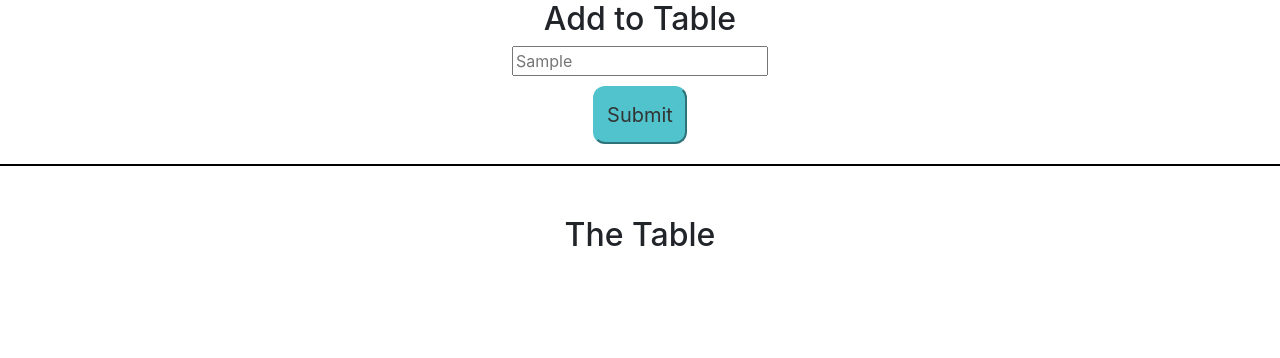
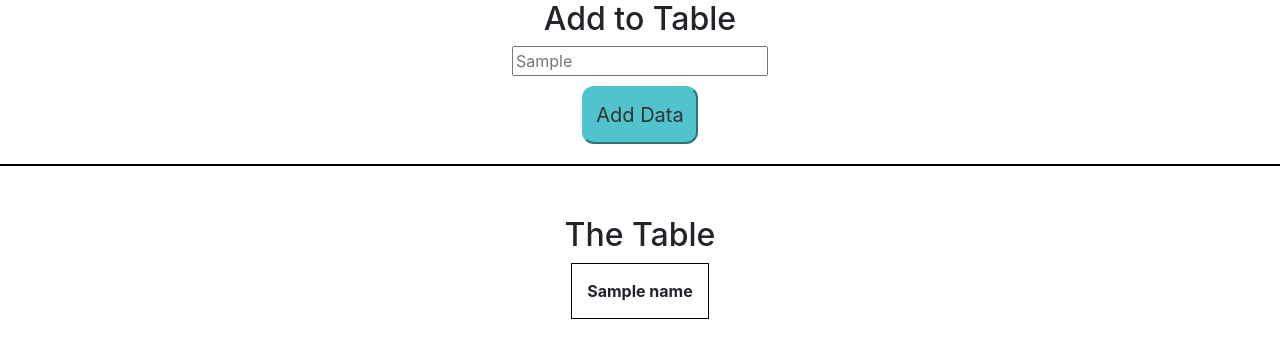
Before and after one commit to ravenusmc/myDB, a Flask app: template templates/see_table.html in a window 1280 px wide. Shown: the top 358 px of the page. Run offline with Flask 2, Linux system fonts and the light colour scheme; the template is opened without the code that fills it: most values are stand-ins (such as "Sample title", 1, 10 or a date in 2020); lists and menus that the app fills with data are empty; some libraries are stand-ins or nearby versions.

Commit message:
added table headers to display all data from table

```diff
--- a/app.py
+++ b/app.py
@@ -70,7 +70,6 @@ def signup():
             user_id = db.get_user_id(username)
             database_name = username + str(user_id)
             table.create_database(database_name)
-            print('table created')
 
   return render_template('signup.html')
 
@@ -153,6 +152,9 @@ def see_table(table):
     column_names = user_database.get_table_column_names(table)
     only_names_dict = user_database.get_specific_column_names(column_names)
 
+    #Getting the column names list for the specific column names
+    only_names_list = user_database.get_specific_column_names_list(column_names)
+
     if request.method == 'POST':
         #Getting user entries
         value_1 = request.form.get('1')
@@ -162,49 +164,11 @@ def see_table(table):
         value_5 = request.form.get('5')
         value_6 = request.form.get('6')
 
-        print(value_2)
-
         #Adding the data to the right table based on number of columns
         check.check_values_add_to_table(user_database, table, value_1, value_2, value_3, value_4, value_5, value_6)
 
-
-
-    return render_template('see_table.html', see_nav_footer = see_nav_footer, names = only_names_dict)
-
-#This route will take the user to the page to add information to a specific table
-# @app.route('/see_table/<table>', methods=['POST'])
-# def add_information(table):
-#     see_nav_footer = True
-#     #Creating object to connect to database
-#     db = Connection()
-#     check = Check_Value()
-
-    #Getting the username of the user
-    # username = session['username']
-    # #Getting the user_id based off the username
-    # user_id = db.get_user_id(username)
-    # #Creating the unique ID that will represent each users database
-    # database_name = username + str(user_id)
-    # #Creating the user database object
-    # user_database = Tables_DataBases(database_name)
-    # #Getting the column names for the specific table
-    # column_names = user_database.get_table_column_names(table)
-    # only_names_dict = user_database.get_specific_column_names(column_names)
-
-#     #Getting user entries
-#     value_1 = request.form.get('1')
-#     value_2 = request.form.get('2')
-#     value_3 = request.form.get('3')
-#     value_4 = request.form.get('4')
-#     value_5 = request.form.get('5')
-#     value_6 = request.form.get('6')
-
-#     #Adding the data to the right table based on number of columns
-#     #check.check_values_add_to_table(user_database, table, value_1, value_2, value_3, value_4, value_5, value_6)
-
-#     #Adding the data to the database.
-#     #user_database.add_table_row(table, value_1, value_2, value_3, value_4, value_5, value_6)
-#     return render_template('see_table.html', see_nav_footer = see_nav_footer, names = only_names_dict)
+    return render_template('see_table.html', see_nav_footer = see_nav_footer, names = only_names_dict,
+        names_list = only_names_list)
 
 #This route will sign out the user
 @app.route('/sign_out')
--- a/static/css/see_table.css
+++ b/static/css/see_table.css
@@ -12,3 +12,19 @@
   justify-content: center;
   align-items: center;
 }
+
+/* CSS for the table */
+#table_section {
+  display: flex;
+  flex-direction: column;
+  justify-content: center;
+  align-items: center;
+}
+
+table, th, td {
+    border: 1px solid black;
+}
+
+th, td {
+    padding: 15px;
+}
--- a/tables_database.py
+++ b/tables_database.py
@@ -149,7 +149,6 @@ class Tables_DataBases():
         sql = '''insert into ''' + table + '''
         (''' + column_names[1] + ',' + column_names[2] + ',' + column_names[3] + ',' + column_names[4] + ',' + column_names[5] + ''')
             values (%s, %s, %s, %s, %s) '''
-        print(sql)
         self.cursor.execute(sql, (value_1, value_2, value_3, value_4, value_5))
         self.conn.commit()
 
@@ -158,6 +157,5 @@ class Tables_DataBases():
            ''' + column_names[1] + ',' + column_names[2] + ',' + column_names[3] + '''
            ''' + ',' + column_names[4] + ',' + column_names[5] + ',' + column_names[6] + ''')
            values (%s, %s, %s, %s, %s, %s) '''
-        print(sql)
         self.cursor.execute(sql, (value_1, value_2, value_3, value_4, value_5, value_6))
         self.conn.commit()
--- a/templates/see_table.html
+++ b/templates/see_table.html
@@ -14,15 +14,22 @@
       {% for key, value in names.items() %}
         <input placeholder={{ key}} name={{value}} required>
       {% endfor %}
-      <button>Submit</button>
+      <button>Add Data</button>
     </form>
 
   </section>
 
-  <section>
+  <section id='table_section'>
 
     <h2 class='center'>The Table</h2>
 
+    <table>
+      <tr>
+        {% for name in names_list %}
+          <th>{{ name }}</th>
+        {% endfor %}
+      </tr>
+    </table>
 
   </section>
 
```
Also changed, not shown: 1 other file.
